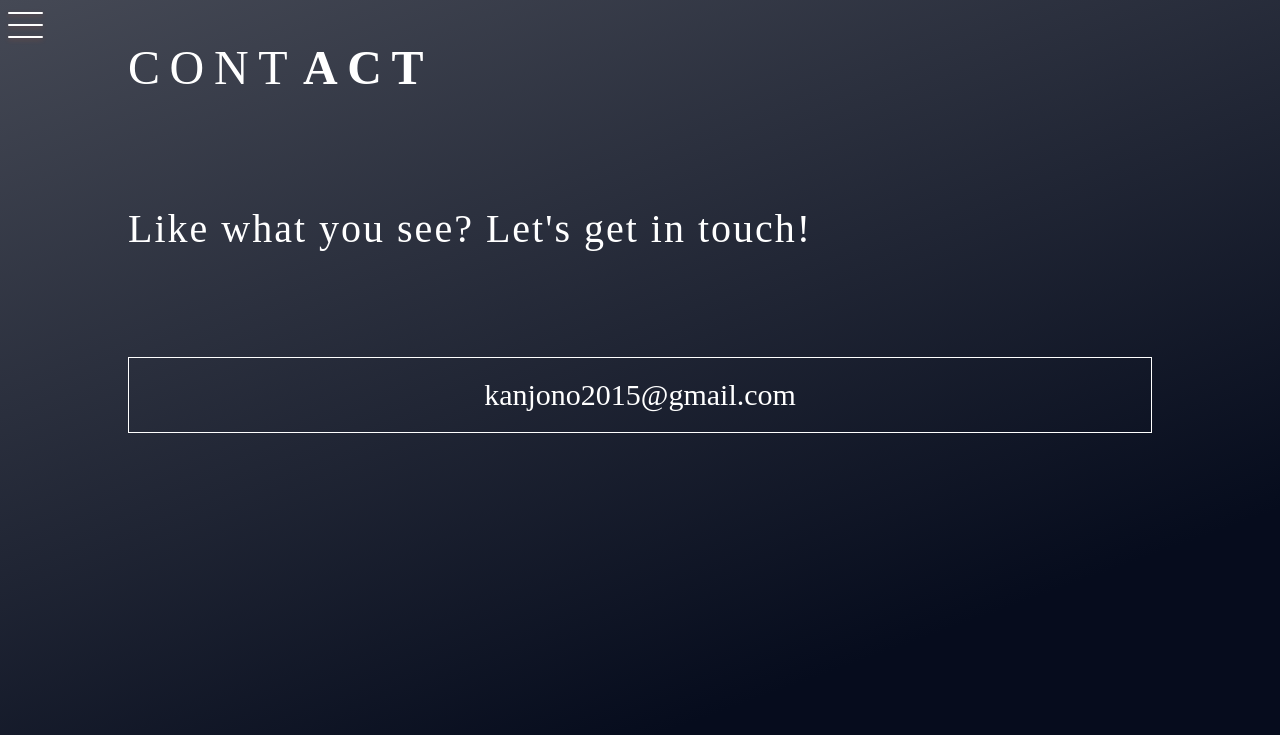
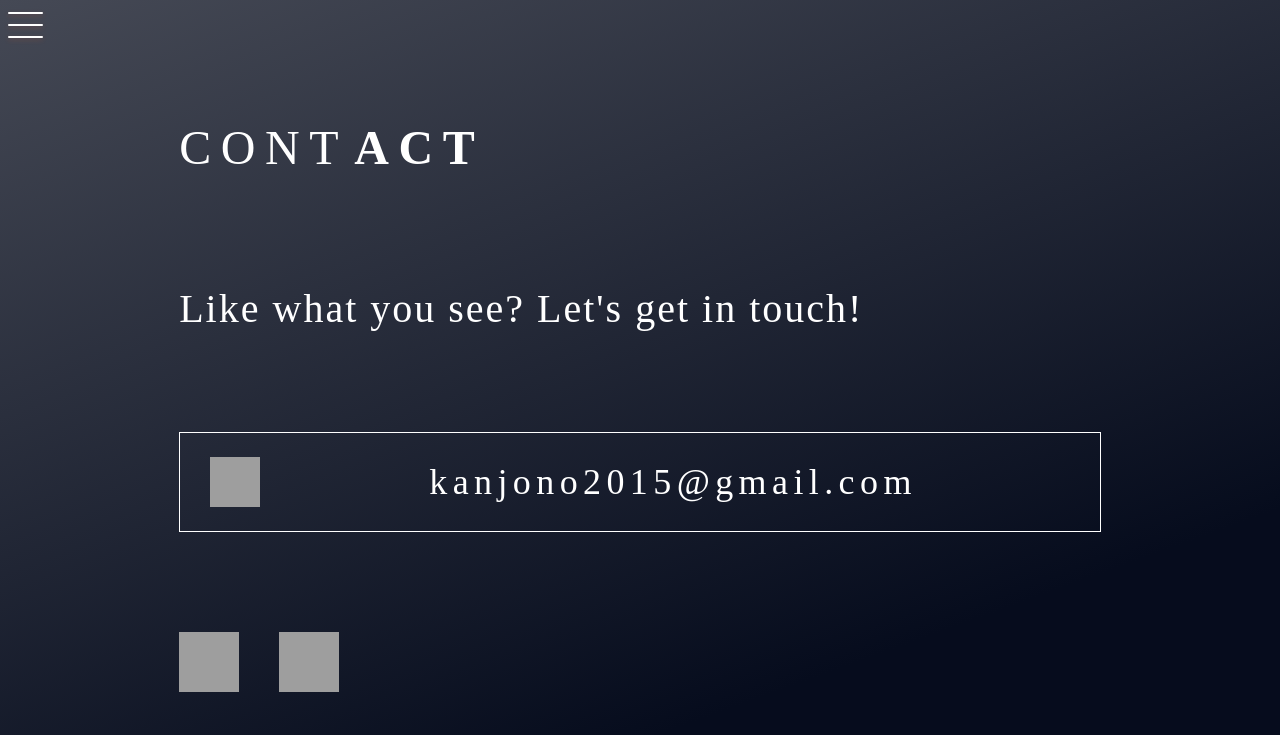
Before and after one commit to JonoKan/Web-Portfolio, a plain HTML site: page contact.html in a window 1280 px wide. Drawn offline with Linux system fonts and the light colour scheme; grey boxes are pictures that could not be loaded; a web font is replaced by a local one.

Commit message:
Added icons to contacts page w links

```diff
--- a/contact.html
+++ b/contact.html
@@ -7,6 +7,7 @@
     <meta name="viewport" content="width=device-width, initial-scale=1.0" />
     <title>Contact</title>
   </head>
+  <body>
     <div class="menu-btn">
       <div class="menu-btn__burger"></div>
     </div>
@@ -15,8 +16,7 @@
       <a href="projects.html">Projects</a>
       <a href="contact.html">Contacts</a>
     </nav>
-  <body>
-    <div class="project-body">
+    <div class="about-me-body">
       <div class="heading">
         <h1>Cont</h1>
         <h1 id="bold">act</h1>
@@ -25,8 +25,28 @@
         <p>Like what you see? Let's get in touch!</p>
       </div>
       <div class="email">
+        <div class="email-img">
+          <img
+            src="https://cdn-icons.flaticon.com/png/512/542/premium/542638.png?token=exp=1646113199~hmac=7b144e71da47e6470cab53f7754cd12a"
+            alt=""
+          />
+        </div>
+        <div class="email-add">
           <p>kanjono2015@gmail.com</p>
         </div>
       </div>
+      <div class="socials">
+        <a href="https://www.linkedin.com/in/jonathan-kan-359711218/"
+          ><img
+            src="https://cdn-icons-png.flaticon.com/512/61/61109.png"
+            alt=""
+        /></a>
+        <a href="https://github.com/JonoKan?tab=repositories"
+          ><img
+            src="https://cdn-icons.flaticon.com/png/512/3291/premium/3291695.png?token=exp=1646112419~hmac=d073c0834f90ea73f72bd686ef7229fb"
+        /></a>
+      </div>
+    </div>
+    <script src="scripts/main.js"></script>
   </body>
 </html>
--- a/style.css
+++ b/style.css
@@ -143,6 +143,7 @@
   display: block;
   background-color: #1d2231;
   padding-top: 45vh;
+  transition: 0.5s ease-in-out;
 }
 .toggle-menu a {
   display: block;
@@ -152,8 +153,8 @@
   text-decoration: none;
   color: white;
   font-family: "Biryani";
-  font-size: 16px;
-  font-weight: 400;
+  font-size: 20px;
+  font-weight: 300;
   margin: 10px 0;
 }
 .toggle-menu.is-active {
@@ -313,11 +314,47 @@ button {
   letter-spacing: 0.05em;
 }
 .email {
-  text-align: center;
-  font-size: 30px;
-  margin: 5px 0px;
-  padding: 20px;
+  width: 100%;
+  height: 100px;
+  display: grid;
+  grid-template-columns: 2fr 6fr;
+  column-gap: 2vw;
+  border: 1px solid white;
+}
+.email-img {
+  width: 100%;
+  height: 100%;
+  display: flex;
+  justify-content: left;
+  align-items: center;
+  padding-left: 30px;
+}
+.email img {
+  width: 50px;
+  height: 50px;
+}
+.email-add {
+  width: 100%;
+  height: 100%;
+  display: flex;
+  justify-content: left;
+  align-items: center;
+  font: "Biryani";
+  color: white;
+  font-size: 36px;
   font-weight: 300;
-  border: solid white 1px;
-  box-sizing: border-box;
+  letter-spacing: 0.15em;
 }
+.socials {
+  display: flex;
+  margin: 100px 0;
+  width: 100%;
+  height: 100px;
+}
+.socials img {
+  width: 60px;
+  height: 60px;
+}
+.socials a {
+  margin-right: 40px;
+}
```
Lines whose indentation alone changed are shown as unchanged.
